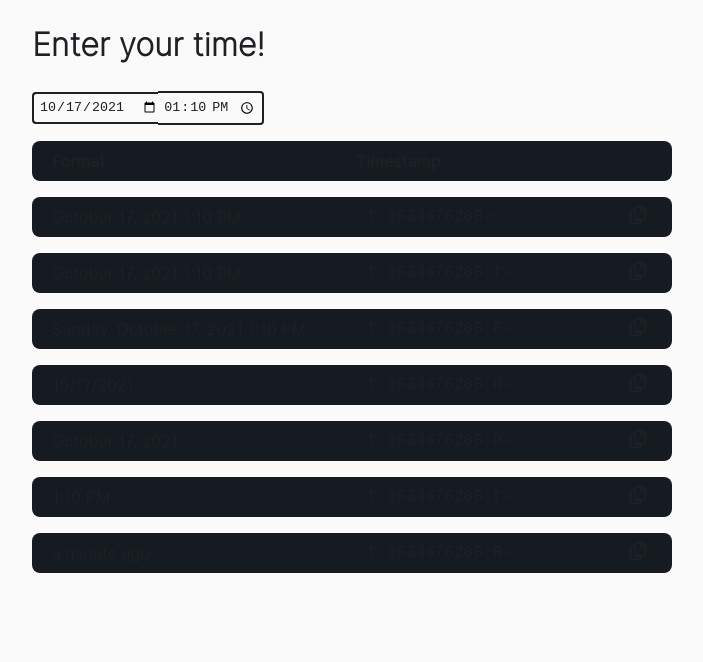
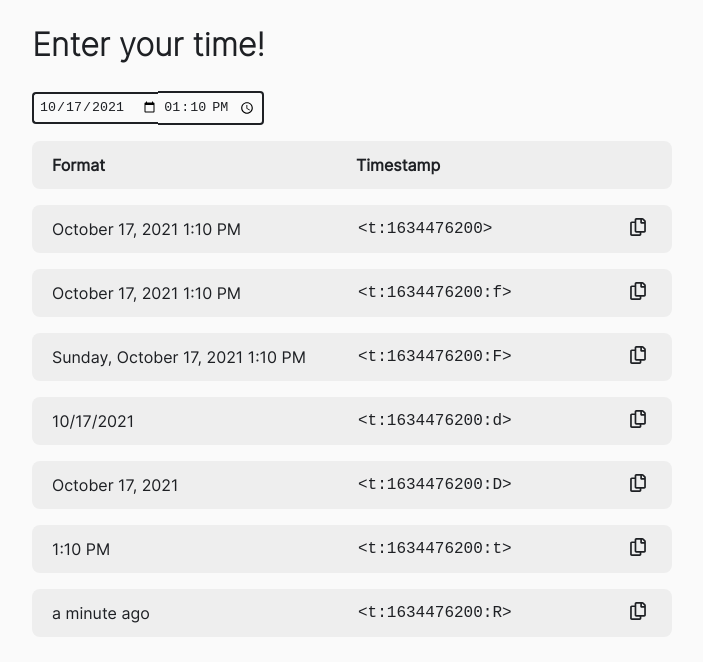
Before and after one commit to NiklasPeterson/timestamps, a Next.js app: page / in a window 1280 px wide. Shown: the top 662 px of the page, without its empty margins (288-991 px from the left). Built offline with nearby package versions, Linux system fonts and the light colour scheme.

Commit message:
Adds css for ResultRow in bright mode

```diff
--- a/components/GlobalStyle.jsx
+++ b/components/GlobalStyle.jsx
@@ -32,18 +32,14 @@ export const GlobalStyle = createGlobalStyle`
   :root {
     --color-background: #fafafa;
     --color-text: #1e2024;
-
-    --color-modal-background: #fafafa;
-    --color-moda-text: #333;
+    --color-secondary: #eee;
   }
 
   @media (prefers-color-scheme: dark) {
     :root {
       --color-background: #1e2024;
       --color-text: #fafafa;
-
-      --color-modal-background: #333;
-      --color-moda-text: #fafafa;
+      --color-secondary: #161b22;
     }
   }
 `
--- a/components/ResultRow.jsx
+++ b/components/ResultRow.jsx
@@ -18,7 +18,7 @@ const ScResultRow = styled.div`
   display: flex;
   margin-bottom: 16px;
   align-items: center;
-  background:#161b22;
+  background:var(--color-secondary);
   padding: 8px 16px;
   border-radius: 8px;
 `;
@@ -27,5 +27,5 @@ const ScResultColumn = styled.div`
   display: flex;
   flex: 1;
   flex-direction: row;
-  padding: 0 4px;
+  padding: 04px;
 `;
```
